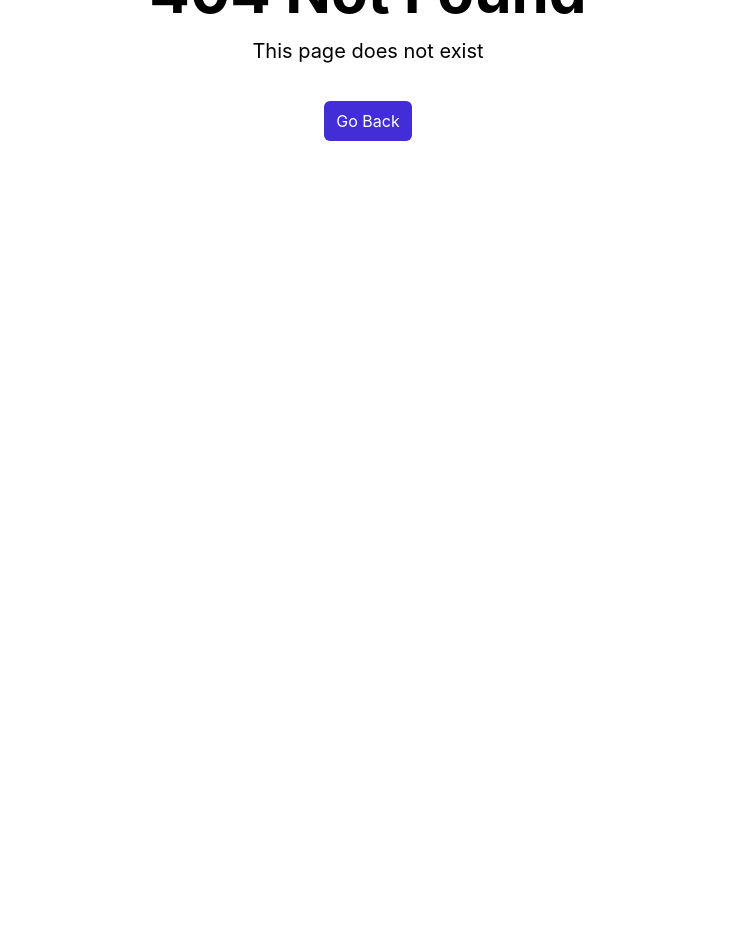
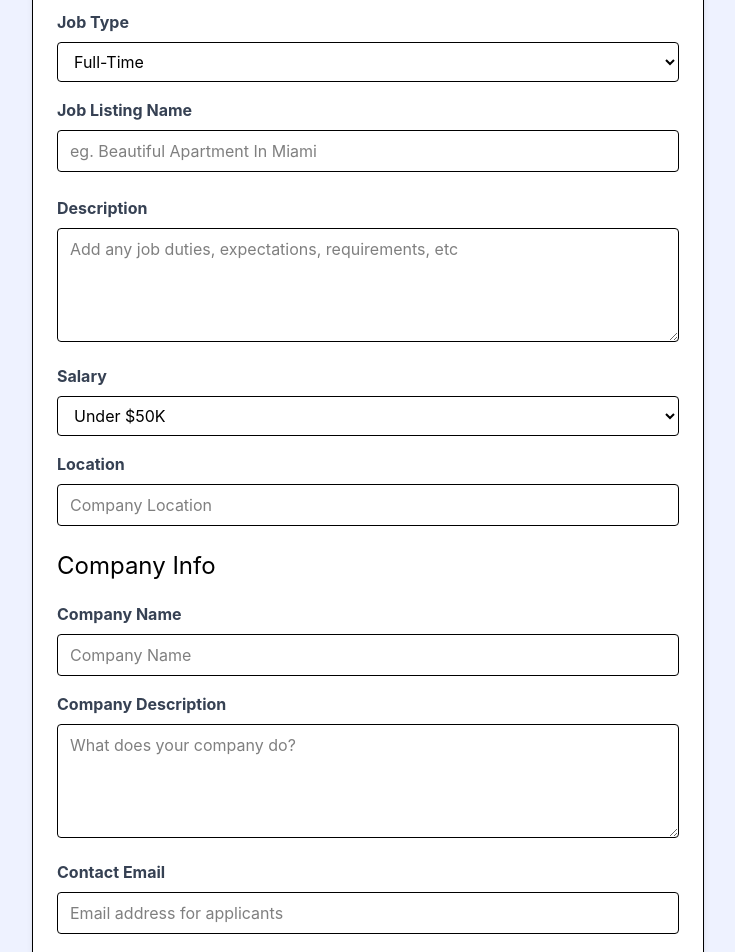
Before and after one commit to Nokiieee/reactLearning, a React (Vite) app: page /add-job in a window 1280 px wide. Before the commit this address had no page. Shown: the part 260-1212 px from the top of the page, without its empty margins (272-1007 px from the left). Before the commit the page ends 800 px from the top, so only its background shows below. Built offline with nearby package versions, Linux system fonts and the light colour scheme.

Commit message:
AddJob Sumbit

```diff
--- a/src/App.jsx
+++ b/src/App.jsx
@@ -9,19 +9,25 @@
 import JobsPage from "./pages/JobsPage";
 import NotFoundPage from "./pages/NotFoundPage";
 import JobPage, { jobLoader } from "./pages/JobPage";
+import AddJobPage from "./pages/AddJobPage";
+
+const App = () => {
+  const addJob = (newJob) => {
+    console.log(newJob);
+  };
 
   const router = createBrowserRouter(
     createRoutesFromElements(
       <Route path="/" element={<MainLayout />}>
         <Route index element={<HomePage />} />
         <Route path="/jobs" element={<JobsPage />} />
+        <Route path="/add-job" element={<AddJobPage addJobSubmit={addJob} />} />
         <Route path="/jobs/:id" element={<JobPage />} loader={jobLoader} />
         <Route path="*" element={<NotFoundPage />} />
       </Route>,
     ),
   );
 
-const App = () => {
   return <RouterProvider router={router} />;
 };
 
--- /dev/null
+++ b/src/pages/AddJobPage.jsx
@@ -0,0 +1,235 @@
+import { useState } from "react";
+import { useNavigate } from "react-router-dom";
+
+const AddJobPage = ({ addJobSubmit }) => {
+  const [title, setTitle] = useState("");
+  const [type, setType] = useState("Full-Time");
+  const [location, setLocation] = useState("");
+  const [description, setDescription] = useState("");
+  const [salary, setSalary] = useState("Under $50K");
+  const [companyName, setCompanyName] = useState("");
+  const [companyDescription, setCompanyDescription] = useState("");
+  const [contactEmail, setContactEmail] = useState("");
+  const [contactPhone, setContactPhone] = useState("");
+
+  const navigate = useNavigate();
+
+  const submitForm = (e) => {
+    e.preventDefault();
+
+    const newJob = {
+      title,
+      type,
+      location,
+      description,
+      salary,
+      company: {
+        companyName,
+        companyDescription,
+        contactEmail,
+        contactPhone,
+      },
+    };
+
+    addJobSubmit(newJob);
+
+    return navigate("/jobs");
+  };
+
+  return (
+    <section className="bg-indigo-50">
+      <div className="container m-auto max-w-2xl py-24">
+        <div className="bg-white px-6 py-8 mb-4 shadow-md rounded-md border m-4 md:m-0">
+          <form onSubmit={submitForm}>
+            <h2 className="text-3xl text-center font-semibold mb-6">Add Job</h2>
+
+            <div className="mb-4">
+              <label
+                htmlFor="type"
+                className="block text-gray-700 font-bold mb-2"
+              >
+                Job Type
+              </label>
+              <select
+                id="type"
+                name="type"
+                className="border rounded w-full py-2 px-3"
+                required
+                value={type}
+                onChange={(e) => setType(e.target.value)}
+              >
+                <option value="Full-Time">Full-Time</option>
+                <option value="Part-Time">Part-Time</option>
+                <option value="Remote">Remote</option>
+                <option value="Internship">Internship</option>
+              </select>
+            </div>
+
+            <div className="mb-4">
+              <label className="block text-gray-700 font-bold mb-2">
+                Job Listing Name
+              </label>
+              <input
+                type="text"
+                id="title"
+                name="title"
+                className="border rounded w-full py-2 px-3 mb-2"
+                placeholder="eg. Beautiful Apartment In Miami"
+                required
+                value={title}
+                onChange={(e) => setTitle(e.target.value)}
+              />
+            </div>
+            <div className="mb-4">
+              <label
+                htmlFor="description"
+                className="block text-gray-700 font-bold mb-2"
+              >
+                Description
+              </label>
+              <textarea
+                id="description"
+                name="description"
+                className="border rounded w-full py-2 px-3"
+                rows="4"
+                placeholder="Add any job duties, expectations, requirements, etc"
+                value={description}
+                onChange={(e) => setDescription(e.target.value)}
+              ></textarea>
+            </div>
+
+            <div className="mb-4">
+              <label
+                htmlFor="type"
+                className="block text-gray-700 font-bold mb-2"
+              >
+                Salary
+              </label>
+              <select
+                id="salary"
+                name="salary"
+                className="border rounded w-full py-2 px-3"
+                required
+                value={salary}
+                onChange={(e) => setSalary(e.target.value)}
+              >
+                <option value="Under $50K">Under $50K</option>
+                <option value="$50K - 60K">$50K - $60K</option>
+                <option value="$60K - 70K">$60K - $70K</option>
+                <option value="$70K - 80K">$70K - $80K</option>
+                <option value="$80K - 90K">$80K - $90K</option>
+                <option value="$90K - 100K">$90K - $100K</option>
+                <option value="$100K - 125K">$100K - $125K</option>
+                <option value="$125K - 150K">$125K - $150K</option>
+                <option value="$150K - 175K">$150K - $175K</option>
+                <option value="$175K - 200K">$175K - $200K</option>
+                <option value="Over $200K">Over $200K</option>
+              </select>
+            </div>
+
+            <div className="mb-4">
+              <label className="block text-gray-700 font-bold mb-2">
+                Location
+              </label>
+              <input
+                type="text"
+                id="location"
+                name="location"
+                className="border rounded w-full py-2 px-3 mb-2"
+                placeholder="Company Location"
+                required
+                value={location}
+                onChange={(e) => setLocation(e.target.value)}
+              />
+            </div>
+
+            <h3 className="text-2xl mb-5">Company Info</h3>
+
+            <div className="mb-4">
+              <label
+                htmlFor="company"
+                className="block text-gray-700 font-bold mb-2"
+              >
+                Company Name
+              </label>
+              <input
+                type="text"
+                id="company"
+                name="company"
+                className="border rounded w-full py-2 px-3"
+                placeholder="Company Name"
+                value={companyName}
+                onChange={(e) => setCompanyName(e.target.value)}
+              />
+            </div>
+
+            <div className="mb-4">
+              <label
+                htmlFor="company_description"
+                className="block text-gray-700 font-bold mb-2"
+              >
+                Company Description
+              </label>
+              <textarea
+                id="company_description"
+                name="company_description"
+                className="border rounded w-full py-2 px-3"
+                rows="4"
+                placeholder="What does your company do?"
+                value={companyDescription}
+                onChange={(e) => setCompanyDescription(e.target.value)}
+              ></textarea>
+            </div>
+
+            <div className="mb-4">
+              <label
+                htmlFor="contact_email"
+                className="block text-gray-700 font-bold mb-2"
+              >
+                Contact Email
+              </label>
+              <input
+                type="email"
+                id="contact_email"
+                name="contact_email"
+                className="border rounded w-full py-2 px-3"
+                placeholder="Email address for applicants"
+                required
+                value={contactEmail}
+                onChange={(e) => setContactEmail(e.target.value)}
+              />
+            </div>
+            <div className="mb-4">
+              <label
+                htmlFor="contact_phone"
+                className="block text-gray-700 font-bold mb-2"
+              >
+                Contact Phone
+              </label>
+              <input
+                type="tel"
+                id="contact_phone"
+                name="contact_phone"
+                className="border rounded w-full py-2 px-3"
+                placeholder="Optional phone for applicants"
+                value={contactPhone}
+                onChange={(e) => setContactPhone(e.target.value)}
+              />
+            </div>
+
+            <div>
+              <button
+                className="bg-indigo-500 hover:bg-indigo-600 text-white font-bold py-2 px-4 rounded-full w-full focus:outline-none focus:shadow-outline"
+                type="submit"
+              >
+                Add Job
+              </button>
+            </div>
+          </form>
+        </div>
+      </div>
+    </section>
+  );
+};
+
+export default AddJobPage;
--- a/src/pages/JobPage.jsx
+++ b/src/pages/JobPage.jsx
@@ -71,12 +71,12 @@
 
               <div className="bg-white p-6 rounded-lg shadow-md mt-6">
                 <h3 className="text-xl font-bold mb-6">Manage Job</h3>
-                <a
-                  href="/add-job.html"
+                <Link
+                  to={`/jobs/edit/${job.id}`}
                   className="bg-indigo-500 hover:bg-indigo-600 text-white text-center font-bold py-2 px-4 rounded-full w-full focus:outline-none focus:shadow-outline mt-4 block"
                 >
                   Edit Job
-                </a>
+                </Link>
                 <button className="bg-red-500 hover:bg-red-600 text-white font-bold py-2 px-4 rounded-full w-full focus:outline-none focus:shadow-outline mt-4 block">
                   Delete Job
                 </button>
```
Lines whose indentation alone changed are shown as unchanged.
